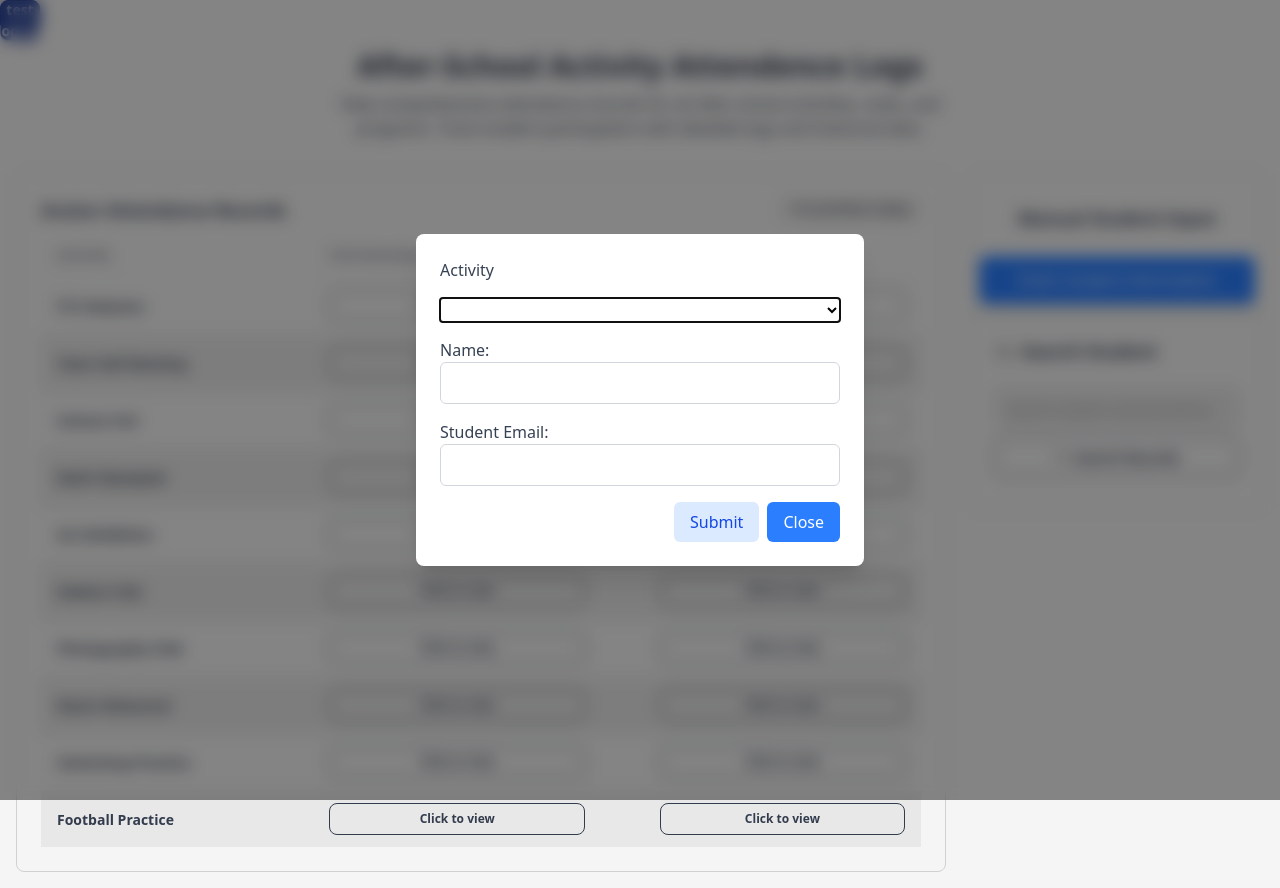
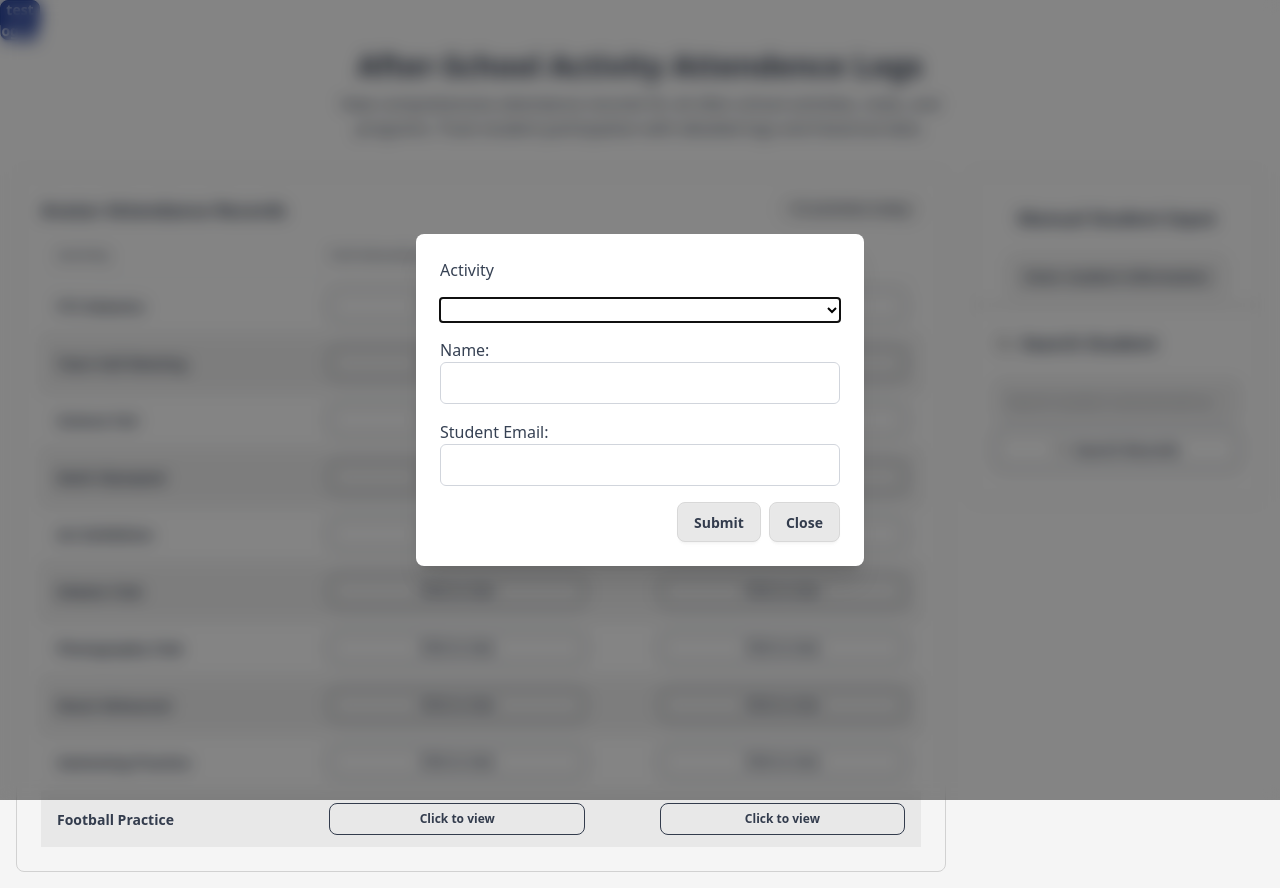
Before and after one commit to sitechtimes/nfc-afterschool, a Nuxt app in the folder frontend/: page / in a window 1280 px wide. Both pictures are taken after a click on the button "Enter student information". Built offline with nearby package versions, Linux system fonts and the light colour scheme.

Commit message:
Not done

```diff
--- a/frontend/app/components/EnterStudentInfo.vue
+++ b/frontend/app/components/EnterStudentInfo.vue
@@ -2,12 +2,12 @@
   <div class="relative">
     <div
       v-if="studentInfoScreen"
-      class="fixed inset-0 bg-black/40 backdrop-blur-sm z-40 ju"
+      class="fixed inset-0 bg-black/40 backdrop-blur-sm z-40"
     ></div>
     <dialog
       ref="dialog"
       id="dialog"
-      class="fixed top-1/2 left-1/2 -translate-x-1/2 -translate-y-1/2 z-50 bg-white rounded-lg p-6 shadow-xl w-[90%] max-w-md"
+      class="fixed top-1/2 left-1/2 -translate-x-1/2 -translate-y-1/2 z-50 bg-white rounded-lg p-6 shadow-xl w-4/5 max-w-md"
     >
       <form
         method="dialog"
@@ -42,21 +42,12 @@
           />
         </label>
         <div class="flex justify-end gap-2">
-          <input
-            type="submit"
-            class="bg-blue-100 hover:bg-blue-200 text-blue-700 px-4 py-2 rounded-md cursor-pointer"
-            value="Submit"
-          />
-          <input type="button" class="bg-blue-500 hover:bg-blue-600 text-white
-          px-4 py-2 rounded-md cursor-pointer" @click="closeWithoutData"
-          value="Close"
+          <button class="btn btn-md">Submit</button>
+          <button class="btn btn-md" @click="closeWithoutData">Close</button>
         </div>
       </form>
     </dialog>
-    <button
-      class="bg-blue-500 text-white px-10 py-3 rounded-lg shadow-md"
-      @click="openInfoEnterPage"
-    >
+    <button class="btn btn-md" @click="openInfoEnterPage">
       Enter student information
     </button>
   </div>
```
